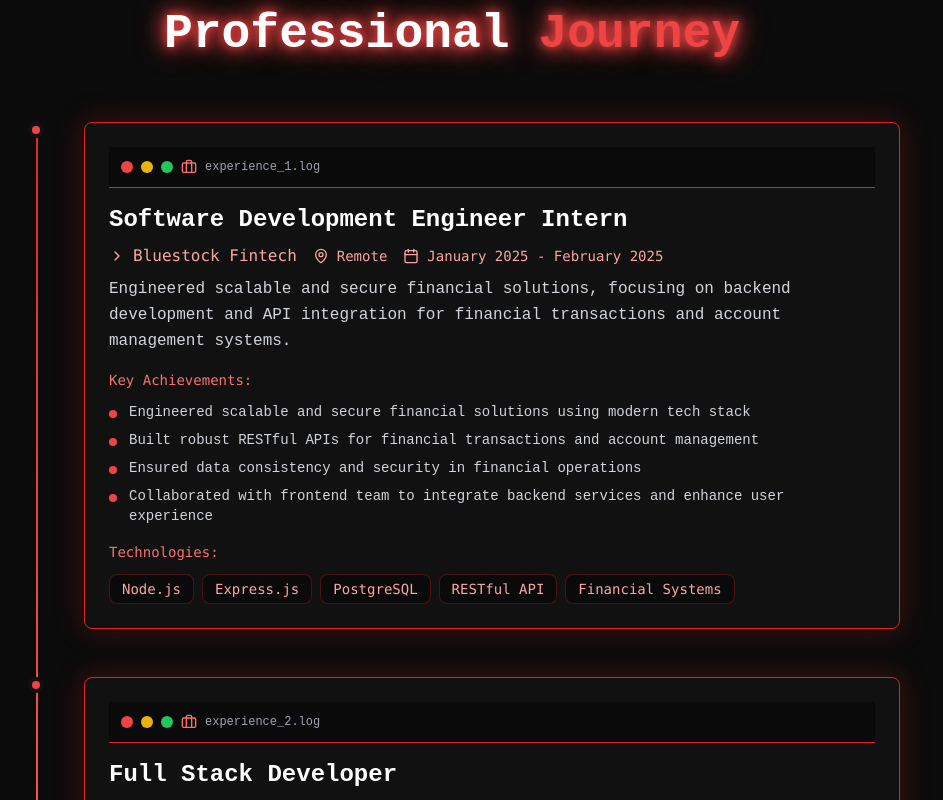
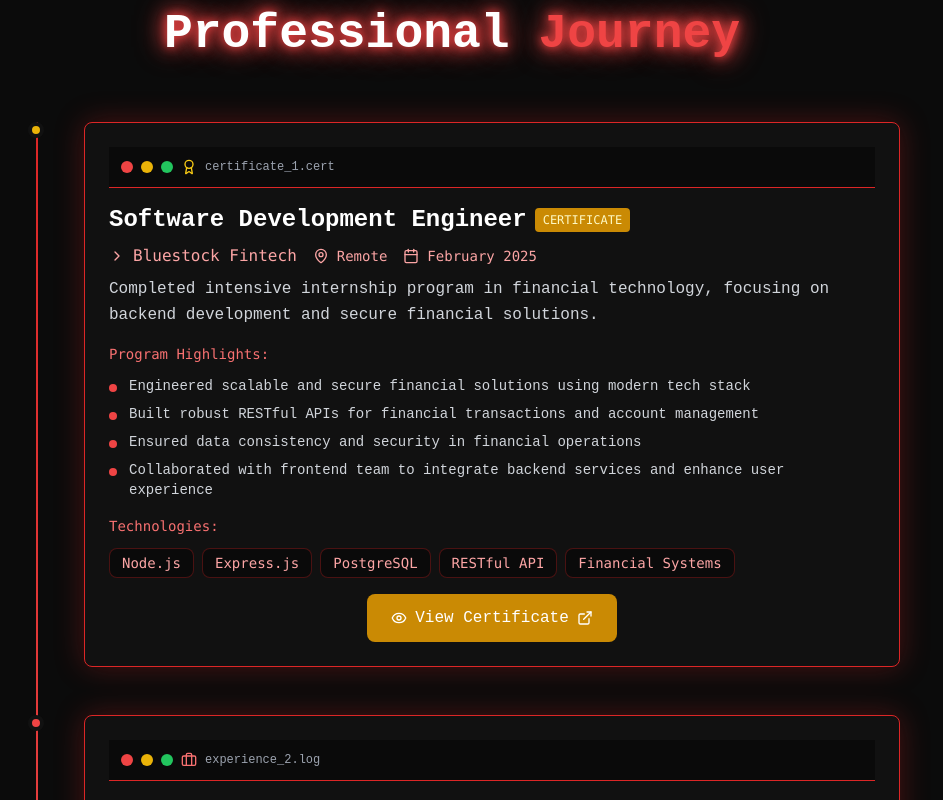
Before and after one commit to anshSingh2004/inferno-coder-canvas, a React (Vite) app: page / in a window 1280 px wide. Shown: the part 2940-3740 px from the top of the page, without its empty margins (188-1131 px from the left). Built offline with nearby package versions, Linux system fonts and the light colour scheme.

Commit message:
Refactor: Move certificates to experience section
Move the certificates section content into the experience section.

```diff
--- a/src/components/Experience.tsx
+++ b/src/components/Experience.tsx
@@ -1,13 +1,31 @@
 
 import { useState, useEffect, useRef } from 'react';
-import { Briefcase, Calendar, MapPin, ChevronRight } from 'lucide-react';
+import { Briefcase, Calendar, MapPin, ChevronRight, Award, Eye, ExternalLink } from 'lucide-react';
+import { Dialog, DialogContent, DialogTrigger } from '@/components/ui/dialog';
 
 export const Experience = () => {
   const [isVisible, setIsVisible] = useState(false);
   const sectionRef = useRef<HTMLDivElement>(null);
 
-  const experiences = [
+  const experienceItems = [
     {
+      type: 'certificate',
+      title: 'Software Development Engineer',
+      company: 'Bluestock Fintech',
+      location: 'Remote',
+      duration: 'February 2025',
+      description: 'Completed intensive internship program in financial technology, focusing on backend development and secure financial solutions.',
+      achievements: [
+        'Engineered scalable and secure financial solutions using modern tech stack',
+        'Built robust RESTful APIs for financial transactions and account management',
+        'Ensured data consistency and security in financial operations',
+        'Collaborated with frontend team to integrate backend services and enhance user experience'
+      ],
+      technologies: ['Node.js', 'Express.js', 'PostgreSQL', 'RESTful API', 'Financial Systems'],
+      certificateImage: '/lovable-uploads/14795388-0ad5-4149-bedd-8edc821d71ec.png'
+    },
+    {
+      type: 'experience',
       title: 'Software Development Engineer Intern',
       company: 'Bluestock Fintech',
       location: 'Remote',
@@ -22,6 +40,23 @@ export const Experience = () => {
       technologies: ['Node.js', 'Express.js', 'PostgreSQL', 'RESTful API', 'Financial Systems']
     },
     {
+      type: 'certificate',
+      title: 'Full-Stack Web Development',
+      company: 'Prodigy Infotech',
+      location: 'Remote',
+      duration: 'January 2025',
+      description: 'Successfully completed internship program with outstanding performance in full-stack web development using React.js, Node.js, and MongoDB.',
+      achievements: [
+        'Developed and maintained full-stack web applications using React.js, Node.js, and MongoDB',
+        'Implemented secure authentication and authorization systems using JWT and OAuth',
+        'Optimized API performance and database queries for improved scalability and efficiency',
+        'Delivered high-quality, maintainable code following industry best practices'
+      ],
+      technologies: ['React.js', 'Node.js', 'MongoDB', 'JWT', 'OAuth', 'Full Stack Development'],
+      certificateImage: '/lovable-uploads/51b5cf25-2c4b-4d92-98ea-07b71bb97d05.png'
+    },
+    {
+      type: 'experience',
       title: 'Full Stack Developer',
       company: 'Prodigy Infotech',
       location: 'Remote',
@@ -66,7 +101,7 @@ export const Experience = () => {
             {/* Timeline line */}
             <div className="absolute left-8 top-0 bottom-0 w-0.5 bg-gradient-to-b from-blood-600 to-blood-400"></div>
 
-            {experiences.map((exp, index) => (
+            {experienceItems.map((item, index) => (
               <div
                 key={index}
                 className={`relative mb-12 transition-all duration-700 ${
@@ -75,7 +110,9 @@ export const Experience = () => {
                 style={{ transitionDelay: `${index * 0.2}s` }}
               >
                 {/* Timeline dot */}
-                <div className="absolute left-6 w-4 h-4 bg-blood-500 rounded-full border-4 border-cyber-dark z-10"></div>
+                <div className={`absolute left-6 w-4 h-4 rounded-full border-4 border-cyber-dark z-10 ${
+                  item.type === 'certificate' ? 'bg-yellow-500' : 'bg-blood-500'
+                }`}></div>
 
                 {/* Content */}
                 <div className="ml-20">
@@ -85,35 +122,50 @@ export const Experience = () => {
                       <div className="terminal-dot bg-yellow-500"></div>
                       <div className="terminal-dot bg-green-500"></div>
                       <div className="flex items-center space-x-2 ml-4">
-                        <Briefcase className="w-4 h-4 text-blood-400" />
-                        <span className="text-xs text-gray-400">experience_{index + 1}.log</span>
+                        {item.type === 'certificate' ? (
+                          <Award className="w-4 h-4 text-yellow-400" />
+                        ) : (
+                          <Briefcase className="w-4 h-4 text-blood-400" />
+                        )}
+                        <span className="text-xs text-gray-400">
+                          {item.type}_{index + 1}.{item.type === 'certificate' ? 'cert' : 'log'}
+                        </span>
                       </div>
                     </div>
 
                     <div className="space-y-4">
                       <div>
-                        <h3 className="text-2xl font-bold text-white mb-2">{exp.title}</h3>
+                        <div className="flex items-center space-x-2 mb-2">
+                          <h3 className="text-2xl font-bold text-white">{item.title}</h3>
+                          {item.type === 'certificate' && (
+                            <span className="px-2 py-1 bg-yellow-600 text-yellow-100 rounded text-xs font-mono">
+                              CERTIFICATE
+                            </span>
+                          )}
+                        </div>
                         <div className="flex flex-wrap items-center gap-4 text-blood-300 mb-2">
                           <div className="flex items-center space-x-2">
                             <ChevronRight className="w-4 h-4" />
-                            <span className="font-mono">{exp.company}</span>
+                            <span className="font-mono">{item.company}</span>
                           </div>
                           <div className="flex items-center space-x-2">
                             <MapPin className="w-4 h-4" />
-                            <span className="font-mono text-sm">{exp.location}</span>
+                            <span className="font-mono text-sm">{item.location}</span>
                           </div>
                           <div className="flex items-center space-x-2">
                             <Calendar className="w-4 h-4" />
-                            <span className="font-mono text-sm">{exp.duration}</span>
+                            <span className="font-mono text-sm">{item.duration}</span>
                           </div>
                         </div>
-                        <p className="text-gray-300 leading-relaxed mb-4">{exp.description}</p>
+                        <p className="text-gray-300 leading-relaxed mb-4">{item.description}</p>
                       </div>
 
                       <div>
-                        <h4 className="text-sm font-mono text-blood-400 mb-3">Key Achievements:</h4>
+                        <h4 className="text-sm font-mono text-blood-400 mb-3">
+                          {item.type === 'certificate' ? 'Program Highlights:' : 'Key Achievements:'}
+                        </h4>
                         <ul className="space-y-2">
-                          {exp.achievements.map((achievement, achIndex) => (
+                          {item.achievements.map((achievement, achIndex) => (
                             <li key={achIndex} className="flex items-start space-x-3">
                               <span className="w-2 h-2 bg-blood-500 rounded-full mt-2 flex-shrink-0"></span>
                               <span className="text-gray-300 text-sm">{achievement}</span>
@@ -125,7 +177,7 @@ export const Experience = () => {
                       <div>
                         <h4 className="text-sm font-mono text-blood-400 mb-3">Technologies:</h4>
                         <div className="flex flex-wrap gap-2">
-                          {exp.technologies.map((tech, techIndex) => (
+                          {item.technologies.map((tech, techIndex) => (
                             <span
                               key={techIndex}
                               className="px-3 py-1 bg-cyber-black text-blood-300 rounded-lg text-sm font-mono border border-blood-600/30"
@@ -135,6 +187,32 @@ export const Experience = () => {
                           ))}
                         </div>
                       </div>
+
+                      {item.type === 'certificate' && item.certificateImage && (
+                        <div className="flex justify-center">
+                          <Dialog>
+                            <DialogTrigger asChild>
+                              <button className="flex items-center space-x-2 px-6 py-3 bg-yellow-600 hover:bg-yellow-700 text-white rounded-lg transition-all duration-300 group-hover:scale-105">
+                                <Eye className="w-4 h-4" />
+                                <span>View Certificate</span>
+                                <ExternalLink className="w-4 h-4" />
+                              </button>
+                            </DialogTrigger>
+                            <DialogContent className="max-w-4xl bg-cyber-dark border border-blood-600/30">
+                              <div className="p-4">
+                                <h3 className="text-xl font-bold text-white mb-4">{item.title} - {item.company}</h3>
+                                <div className="bg-white rounded-lg p-2">
+                                  <img
+                                    src={item.certificateImage}
+                                    alt={`${item.title} Certificate`}
+                                    className="w-full h-auto rounded"
+                                  />
+                                </div>
+                              </div>
+                            </DialogContent>
+                          </Dialog>
+                        </div>
+                      )}
                     </div>
                   </div>
                 </div>
--- a/src/pages/Index.tsx
+++ b/src/pages/Index.tsx
@@ -4,7 +4,6 @@ import { Hero } from '@/components/Hero';
 import { About } from '@/components/About';
 import { Skills } from '@/components/Skills';
 import { Experience } from '@/components/Experience';
-import { Certificates } from '@/components/Certificates';
 import { Projects } from '@/components/Projects';
 import { Contact } from '@/components/Contact';
 import { Navigation } from '@/components/Navigation';
@@ -35,7 +34,6 @@ const Index = () => {
         <About />
         <Skills />
         <Experience />
-        <Certificates />
         <Projects />
         <Contact />
       </div>
```
